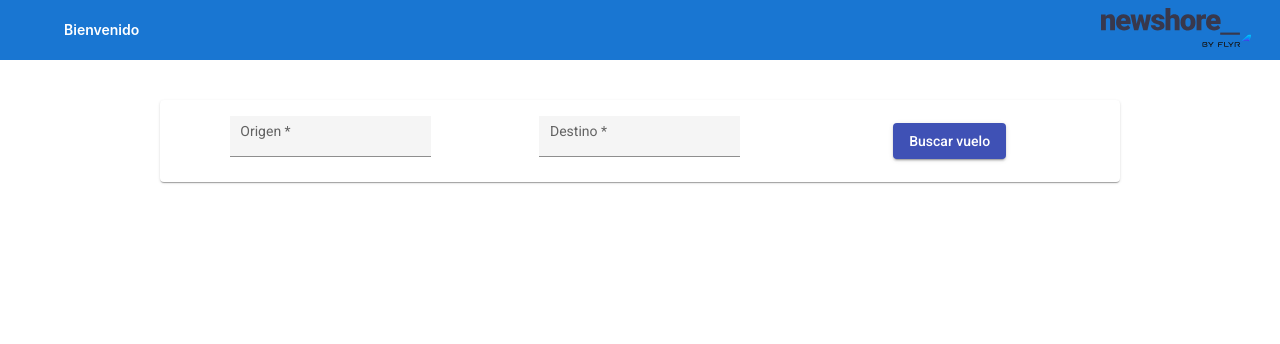
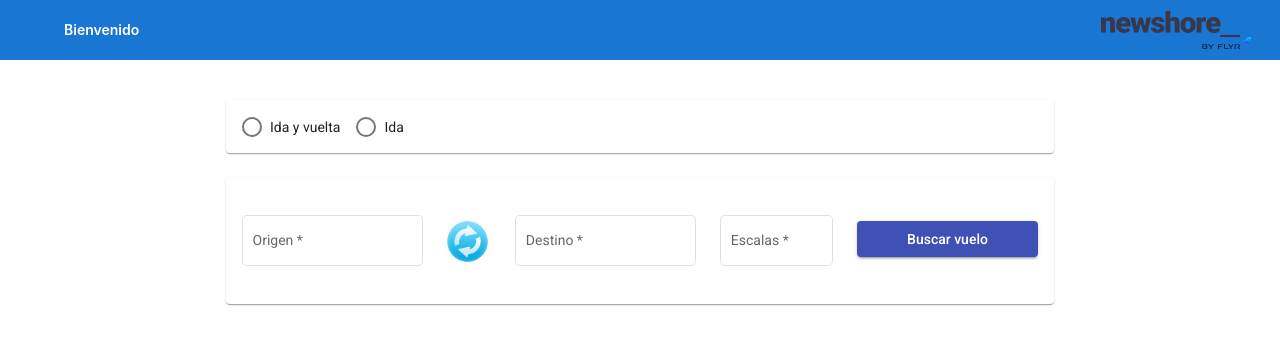
Before and after one commit to juankmiloh/newshore-app, an Angular app: page /journey in a window 1280 px wide. Shown: the top 344 px of the page. Built offline with nearby package versions, Linux system fonts and the light colour scheme.

Commit message:
Se crea model de la vista "journey"

```diff
--- a/angular.json
+++ b/angular.json
@@ -25,9 +25,12 @@
             ],
             "styles": [
               "./node_modules/@angular/material/prebuilt-themes/indigo-pink.css",
+              "node_modules/bootstrap/dist/css/bootstrap.css",
               "src/styles.css"
             ],
-            "scripts": []
+            "scripts": [
+              "node_modules/bootstrap/dist/js/bootstrap.bundle.min.js"
+            ]
           },
           "configurations": {
             "production": {
@@ -90,9 +93,12 @@
             ],
             "styles": [
               "./node_modules/@angular/material/prebuilt-themes/indigo-pink.css",
+              "node_modules/bootstrap/dist/css/bootstrap.css",
               "src/styles.css"
             ],
-            "scripts": []
+            "scripts": [
+              "node_modules/bootstrap/dist/js/bootstrap.bundle.min.js"
+            ]
           }
         },
         "lint": {
--- a/package.json
+++ b/package.json
@@ -21,6 +21,7 @@
     "@angular/platform-browser": "~9.1.0",
     "@angular/platform-browser-dynamic": "~9.1.0",
     "@angular/router": "~9.1.0",
+    "bootstrap": "^5.2.1",
     "rxjs": "~6.5.4",
     "tslib": "^1.10.0",
     "zone.js": "~0.10.2"
--- a/src/app/app.module.ts
+++ b/src/app/app.module.ts
@@ -23,7 +23,6 @@ import { HttpClientModule } from '@angular/common/http';
 import { MatSelectModule } from '@angular/material/select';
 import { MatDividerModule } from '@angular/material/divider';
 import { MatFormFieldModule, MAT_FORM_FIELD_DEFAULT_OPTIONS } from '@angular/material/form-field';
-// import { FlexLayoutModule } from '@angular/flex-layout';
 import { MatInputModule } from '@angular/material/input';
 import { MatProgressBarModule } from '@angular/material/progress-bar';
 import { MatAutocompleteModule } from '@angular/material/autocomplete';
@@ -35,6 +34,8 @@ import { MatTableModule } from '@angular/material/table';
 import { MatSortModule } from '@angular/material/sort';
 import { MatTooltipModule } from '@angular/material/tooltip';
 import { MatRippleModule } from '@angular/material/core';
+import { MatRadioModule } from '@angular/material/radio';
+
 import { JourneyComponent } from './views/journey/journey.component';
 import { HomeComponent } from './views/home/home.component';
 
@@ -84,7 +85,8 @@ import { HomeComponent } from './views/home/home.component';
     MatTableModule,
     MatSortModule,
     MatTooltipModule,
-    MatRippleModule
+    MatRippleModule,
+    MatRadioModule
   ],
   providers: [
     { provide: MAT_FORM_FIELD_DEFAULT_OPTIONS, useValue: {appearance: 'outline'} },
--- a/src/app/views/journey/journey.component.css
+++ b/src/app/views/journey/journey.component.css
@@ -2,7 +2,23 @@
     /* display: flex; */
     margin: 100px auto 32px;
     padding: 0 16px;
-    max-width: 960px;
+    max-width: 860px;
     flex-direction: column;
     align-items: center;
 }
+
+mat-form-field {
+    width: 100%;
+}
+
+button {
+    width: 100%;
+}
+
+.content-center {
+    padding: 8px 0px 0px 10px;
+}
+
+.mat-radio-button ~ .mat-radio-button {
+    margin-left: 16px;
+}
--- a/src/app/views/journey/journey.component.html
+++ b/src/app/views/journey/journey.component.html
@@ -1,23 +1,39 @@
 <div class="content">
     <form [formGroup]="checkoutForm" (ngSubmit)="onSubmit()">
-        <mat-card>
-            <mat-grid-list cols="3" rowHeight="50px">
-                <mat-grid-tile colspan=1 rowspan=1>
-                    <mat-form-field appearance="fill">
+        <mat-card style="margin-bottom: 3%;">
+            <mat-label></mat-label>
+            <mat-radio-group formControlName="flightOption">
+                <mat-radio-button value="0">Ida y vuelta</mat-radio-button>
+                <mat-radio-button value="1">Ida</mat-radio-button>
+            </mat-radio-group>
+        </mat-card>
+        <mat-card style="padding-top: 4%;">
+            <div class="row">
+                <div class="col-sm-12 col-md-3">
+                    <mat-form-field>
                         <mat-label>Origen</mat-label>
                         <input matInput formControlName="departure">
                     </mat-form-field>
-                </mat-grid-tile>
-                <mat-grid-tile colspan=1 rowspan=1>
-                    <mat-form-field appearance="fill">
+                </div>
+                <div *ngIf="!sizeDevice" class="col-sm-12 col-md-1 content-center">
+                    <img width="45" height="45" alt="Logo" src="assets/img/change.png" />
+                </div>
+                <div class="col-sm-12 col-md-3">
+                    <mat-form-field>
                         <mat-label>Destino</mat-label>
                         <input matInput formControlName="arrival">
                     </mat-form-field>
-                </mat-grid-tile>
-                <mat-grid-tile colspan=1 rowspan=1>
+                </div>
+                <div class="col-sm-12 col-md-2">
+                    <mat-form-field>
+                        <mat-label>Escalas</mat-label>
+                        <input matInput type="number" formControlName="scale">
+                    </mat-form-field>
+                </div>
+                <div class="col-sm-12 col-md-3" style="padding-top: 10px;">
                     <button mat-raised-button color="primary" class="button" type="submit">Buscar vuelo</button>
-                </mat-grid-tile>
-            </mat-grid-list>
+                </div>
+            </div>
         </mat-card>
     </form>
 </div>
--- a/src/app/views/journey/journey.component.ts
+++ b/src/app/views/journey/journey.component.ts
@@ -8,13 +8,17 @@ import { FormBuilder, Validators } from '@angular/forms';
 })
 export class JourneyComponent implements OnInit {
   checkoutForm;
+  x = window.matchMedia('(max-width: 800px)'); // return true when mobile
+  sizeDevice = this.x.matches;
 
   constructor(
     private formBuilder: FormBuilder
   ) {
     this.checkoutForm = this.formBuilder.group({
       departure: [null, Validators.required],
-      arrival: [null, Validators.required]
+      arrival: [null, Validators.required],
+      scale: [null, Validators.required],
+      flightOption: [null, Validators.required]
     });
   }
 
```
Also changed, not shown: src/assets/img/change.png (added), 1 other file (tests, documents, lock files or other folders).
